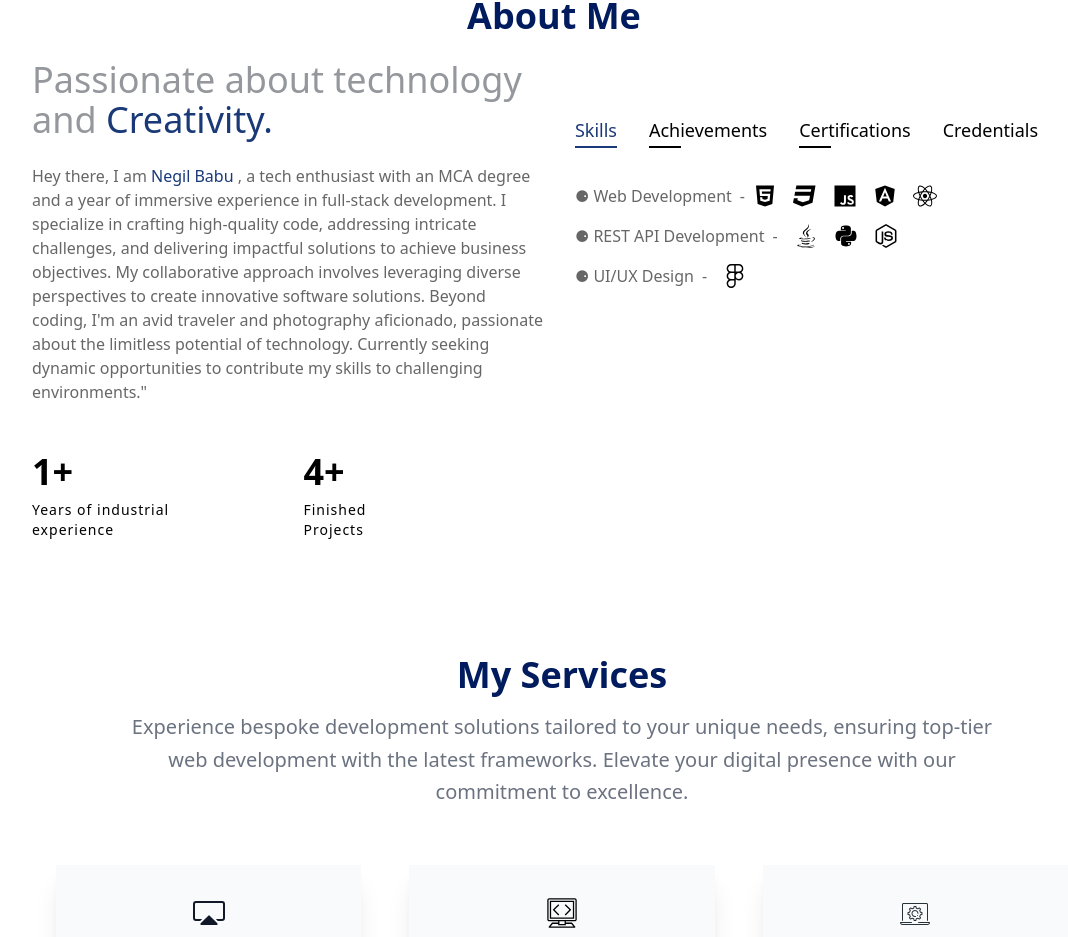
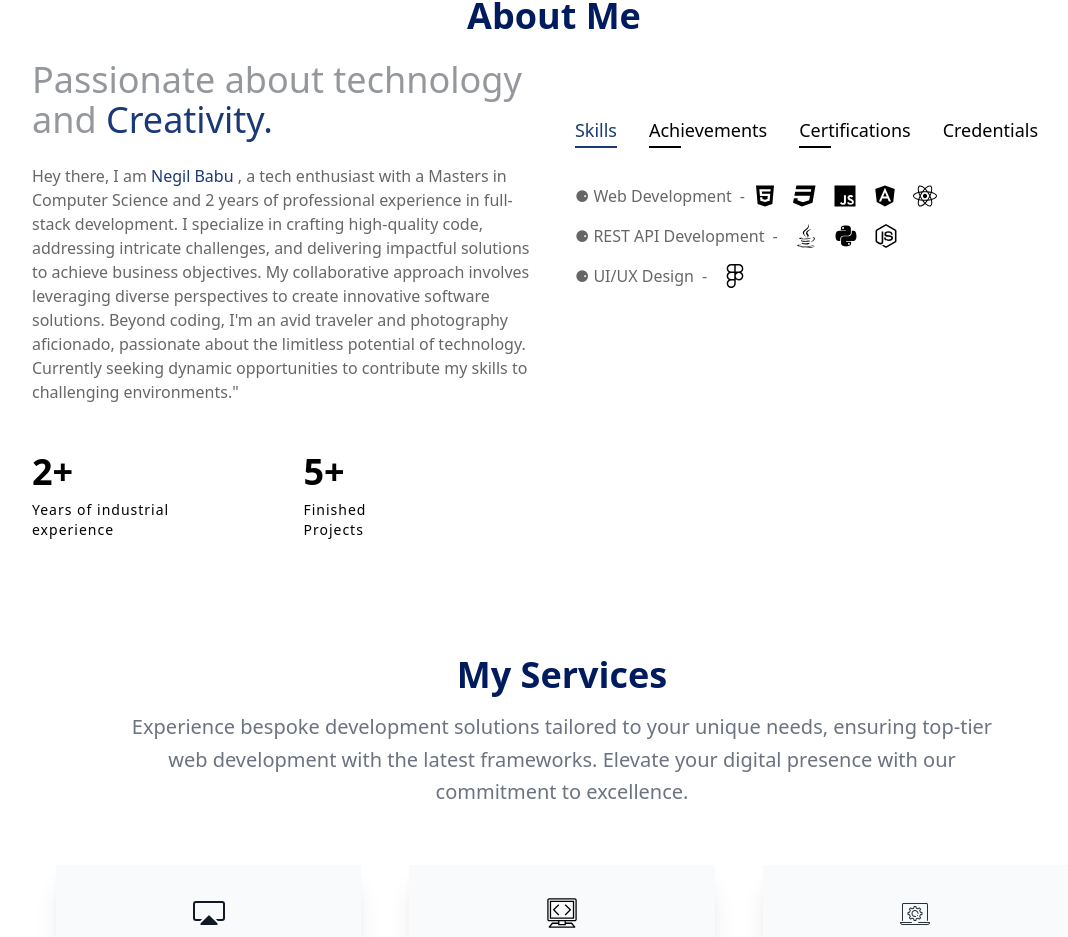
Before and after one commit to negilbabu/neg-profile.github.io, a React (Vite) app: page / in a window 1280 px wide. Shown: the part 868-1805 px from the top of the page, without its empty margins (118-1186 px from the left). Built offline with nearby package versions, Linux system fonts and the light colour scheme.

Commit message:
fix : about update

```diff
--- a/src/components/About.jsx
+++ b/src/components/About.jsx
@@ -43,23 +43,23 @@ const About = () => {
           </h2>
           <p className="text-justify text-black/60 sm:text-center xl:text-left max-w-lg mx-auto xl:mx-0 mb-6 xl:mb-12 pt-6">
             Hey there, I am{" "}
-            <span className="font-normal text-[#1a3977]">Negil Babu </span> ,
-            a tech enthusiast with an MCA degree and a year of immersive
-            experience in full-stack development. I specialize in crafting
-            high-quality code, addressing intricate challenges, and delivering
-            impactful solutions to achieve business objectives. My collaborative
-            approach involves leveraging diverse perspectives to create
-            innovative software solutions. Beyond coding, I'm an avid traveler
-            and photography aficionado, passionate about the limitless potential
-            of technology. Currently seeking dynamic opportunities to contribute
-            my skills to challenging environments."
+            <span className="font-normal text-[#1a3977]">Negil Babu </span> , a
+            tech enthusiast with a Masters in Computer Science and 2
+            years of professional experience in full-stack development. I
+            specialize in crafting high-quality code, addressing intricate
+            challenges, and delivering impactful solutions to achieve business
+            objectives. My collaborative approach involves leveraging diverse
+            perspectives to create innovative software solutions. Beyond coding,
+            I'm an avid traveler and photography aficionado, passionate about
+            the limitless potential of technology. Currently seeking dynamic
+            opportunities to contribute my skills to challenging environments."
           </p>
 
           <div className="hidden md:flex md:max-w-xl xl:max-w-none mx-auto xl:mx-0 mb-8">
             <div className="flex flex-1 xl:gap-x-6">
               <div className="relative flex-1 after:w-[1px] after:h-full after:bg-white/10 after:absolute after:top-0 after:right-0">
                 <div className="text-2xl xl:text-4xl font-extrabold text-accent mb-2">
-                  <AnimatedCounter endValue={1} />+
+                  <AnimatedCounter endValue={2} />+
                 </div>
                 <div className="text-sm tracking-[1px] leading-[1.4] max-w-[150px]">
                   Years of industrial experience
@@ -67,7 +67,7 @@ const About = () => {
               </div>
               <div className="relative flex-1 after:w-[1px] after:h-full after:bg-white/10 after:absolute after:top-0 after:right-0">
                 <div className="text-2xl xl:text-4xl font-extrabold text-accent mb-2">
-                  <AnimatedCounter endValue={4} />+
+                  <AnimatedCounter endValue={5} />+
                 </div>
                 <div className="text-sm tracking-[1px] leading-[1.4] max-w-[100px]">
                   Finished Projects
```
